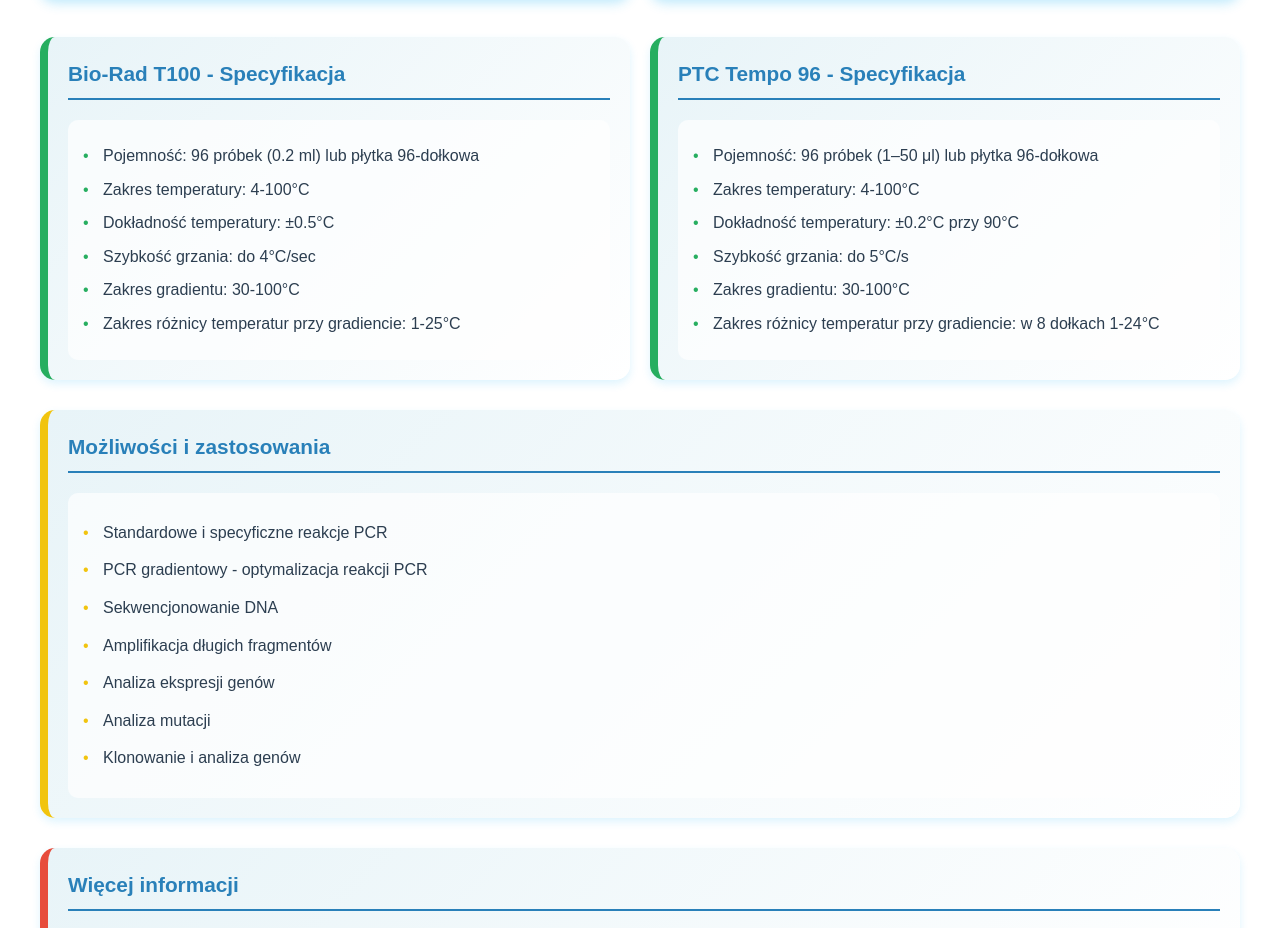
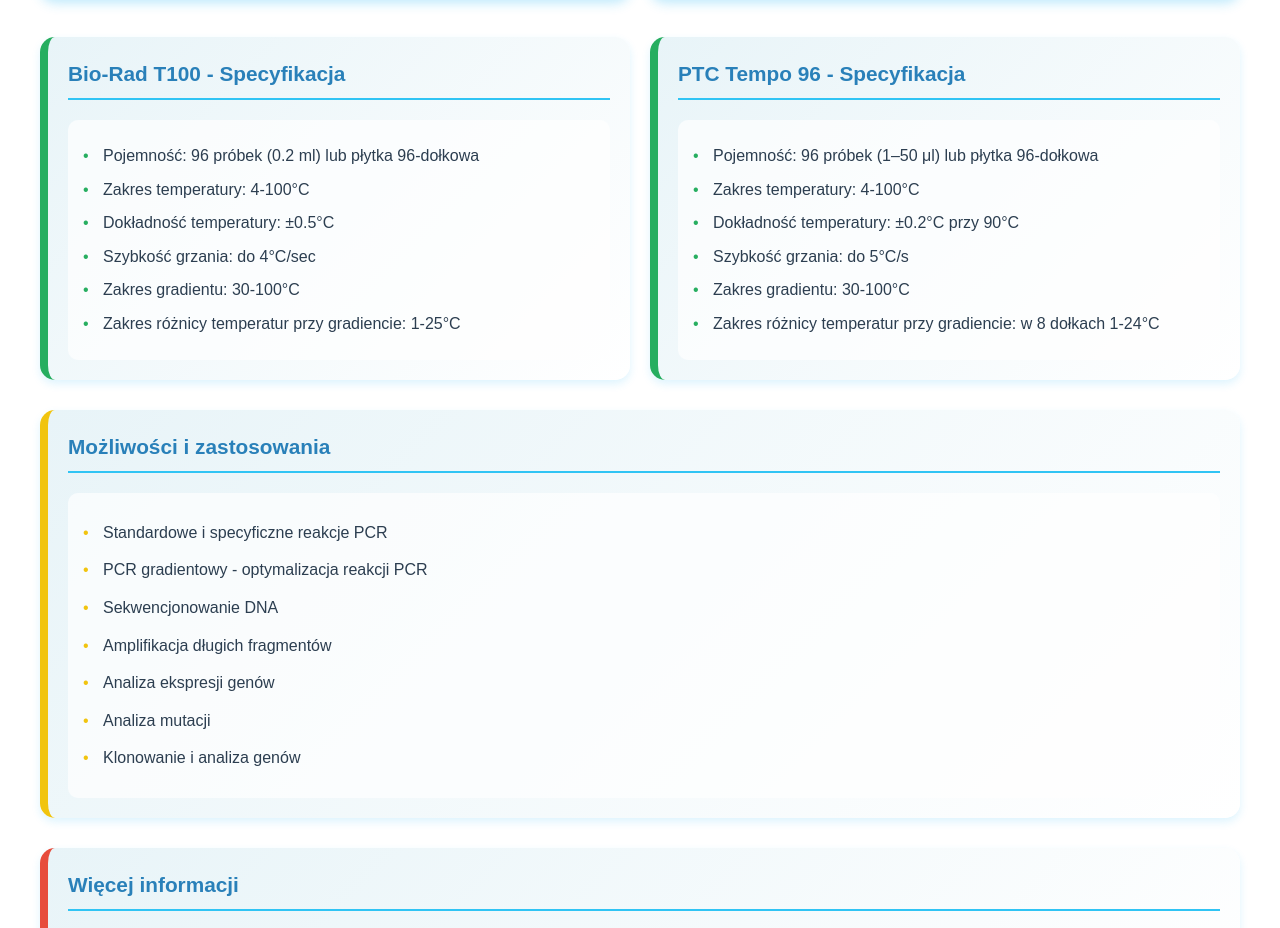
Before and after one commit to Xerons21/CMD-UMP, a plain HTML site: page Strona Główna/sprzet/termocykler.html in a window 1280 px wide. Shown: the part 406-1334 px from the top of the page. Drawn offline with Linux system fonts and the light colour scheme.

Commit message:
Edycja lini pod nagłówkami

```diff
--- a/Strona Główna/sprzet/termocykler.html
+++ b/Strona Główna/sprzet/termocykler.html
@@ -34,7 +34,7 @@
             <div style="display: grid; grid-template-columns: repeat(auto-fit, minmax(280px, 1fr)); gap: 20px;">
                 <!-- Bio-Rad T100 Specyfikacja -->
                 <div style="background: linear-gradient(135deg, #e8f4f8 0%, #ffffff 100%); border-radius: 15px; padding: 20px; box-shadow: 0 4px 8px rgba(35,183,245,0.15); border-left: 8px solid #27ae60;">
-                    <h3 style="color: #2980b9; margin-top: 0; padding-bottom: 8px; margin-bottom: 20px; font-size: clamp(1.1em, 3.5vw, 1.3em); border-bottom: 2px solid;">
+                    <h3 style="color: #2980b9; margin-top: 0; padding-bottom: 8px; margin-bottom: 20px; font-size: clamp(1.1em, 3.5vw, 1.3em); border-bottom: 2px solid #30c4f4;">
                         Bio-Rad T100 - Specyfikacja
                     </h3>
                     <div style="background: rgba(255,255,255,0.7); padding: 15px; border-radius: 10px;">
@@ -51,7 +51,7 @@
 
                 <!-- PTC Tempo 96 Specyfikacja -->
                 <div style="background: linear-gradient(135deg, #e8f4f8 0%, #ffffff 100%); border-radius: 15px; padding: 20px; box-shadow: 0 4px 8px rgba(35,183,245,0.15); border-left: 8px solid #27ae60;">
-                    <h3 style="color: #2980b9; margin-top: 0; padding-bottom: 8px; margin-bottom: 20px; font-size: clamp(1.1em, 3.5vw, 1.3em); border-bottom: 2px solid;">
+                    <h3 style="color: #2980b9; margin-top: 0; padding-bottom: 8px; margin-bottom: 20px; font-size: clamp(1.1em, 3.5vw, 1.3em); border-bottom: 2px solid #30c4f4;">
                         PTC Tempo 96 - Specyfikacja
                     </h3>
                     <div style="background: rgba(255,255,255,0.7); padding: 15px; border-radius: 10px;">
@@ -71,7 +71,7 @@
         <!-- Możliwości -->
         <div style="display: grid; grid-template-columns: repeat(auto-fit, minmax(280px, 1fr)); gap: 20px;">
             <div style="background: linear-gradient(135deg, #e8f4f8 0%, #ffffff 100%); border-radius: 15px; padding: 20px; box-shadow: 0 4px 8px rgba(35,183,245,0.15); border-left: 8px solid #f1c40f;">
-                <h3 style="color: #2980b9; margin-top: 0; padding-bottom: 8px; margin-bottom: 20px; font-size: clamp(1.1em, 3.5vw, 1.3em); border-bottom: 2px solid;">
+                <h3 style="color: #2980b9; margin-top: 0; padding-bottom: 8px; margin-bottom: 20px; font-size: clamp(1.1em, 3.5vw, 1.3em); border-bottom: 2px solid #30c4f4;">
                     Możliwości i zastosowania
                 </h3>
                 <div style="background: rgba(255,255,255,0.7); padding: 15px; border-radius: 10px;">
@@ -91,7 +91,7 @@
         <!-- Sekcja więcej informacji -->
         <div style="display: grid; grid-template-columns: repeat(auto-fit, minmax(280px, 1fr)); gap: 20px; margin-top: 30px;">
             <div style="background: linear-gradient(135deg, #e8f4f8 0%, #ffffff 100%); border-radius: 15px; padding: 20px; box-shadow: 0 4px 8px rgba(35,183,245,0.15); border-left: 8px solid #e74c3c;">
-                <h3 style="color: #2980b9; margin-top: 0; padding-bottom: 8px; margin-bottom: 20px; font-size: clamp(1.1em, 3.5vw, 1.3em); border-bottom: 2px solid;">
+                <h3 style="color: #2980b9; margin-top: 0; padding-bottom: 8px; margin-bottom: 20px; font-size: clamp(1.1em, 3.5vw, 1.3em); border-bottom: 2px solid #30c4f4;">
                     Więcej informacji
                 </h3>
                 <div style="display: grid; grid-template-columns: repeat(auto-fit, minmax(280px, 1fr)); gap: 15px; margin-top: 15px;">
```
Also changed, not shown: Strona Główna/sprzet/kriostat.html (+3 -3 lines), Strona Główna/sprzet/mikroskop.html (+3 -3 lines), Strona Główna/sprzet/miniseq.html (+3 -3 lines), Strona Główna/sprzet/nanodrop.html (+3 -3 lines), Strona Główna/sprzet/qpcr.html (+3 -3 lines), Strona Główna/sprzet/tapestation.html (+3 -3 lines), Strona Główna/sprzet/ultrawirówka.html (+3 -3 lines).
